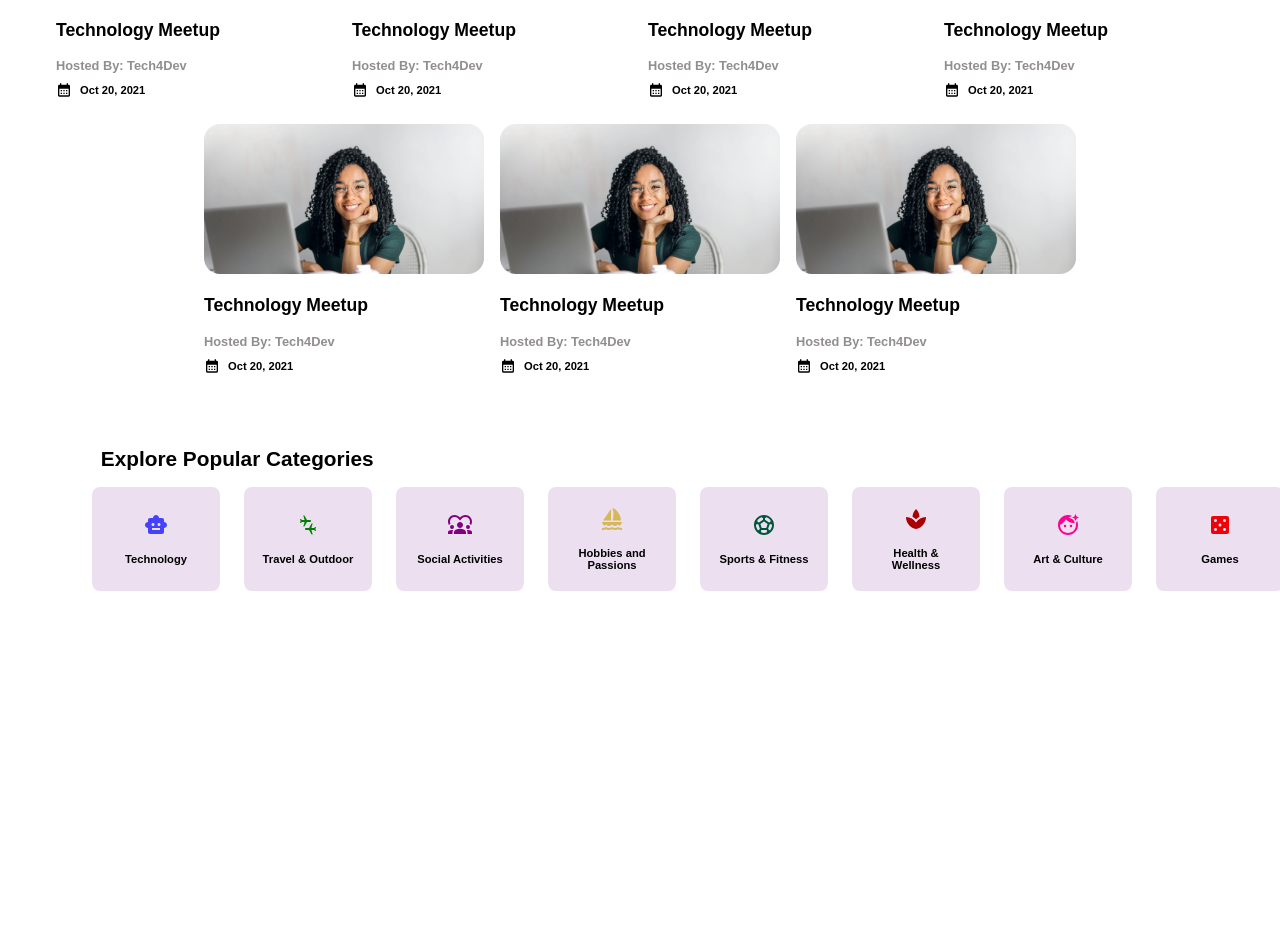
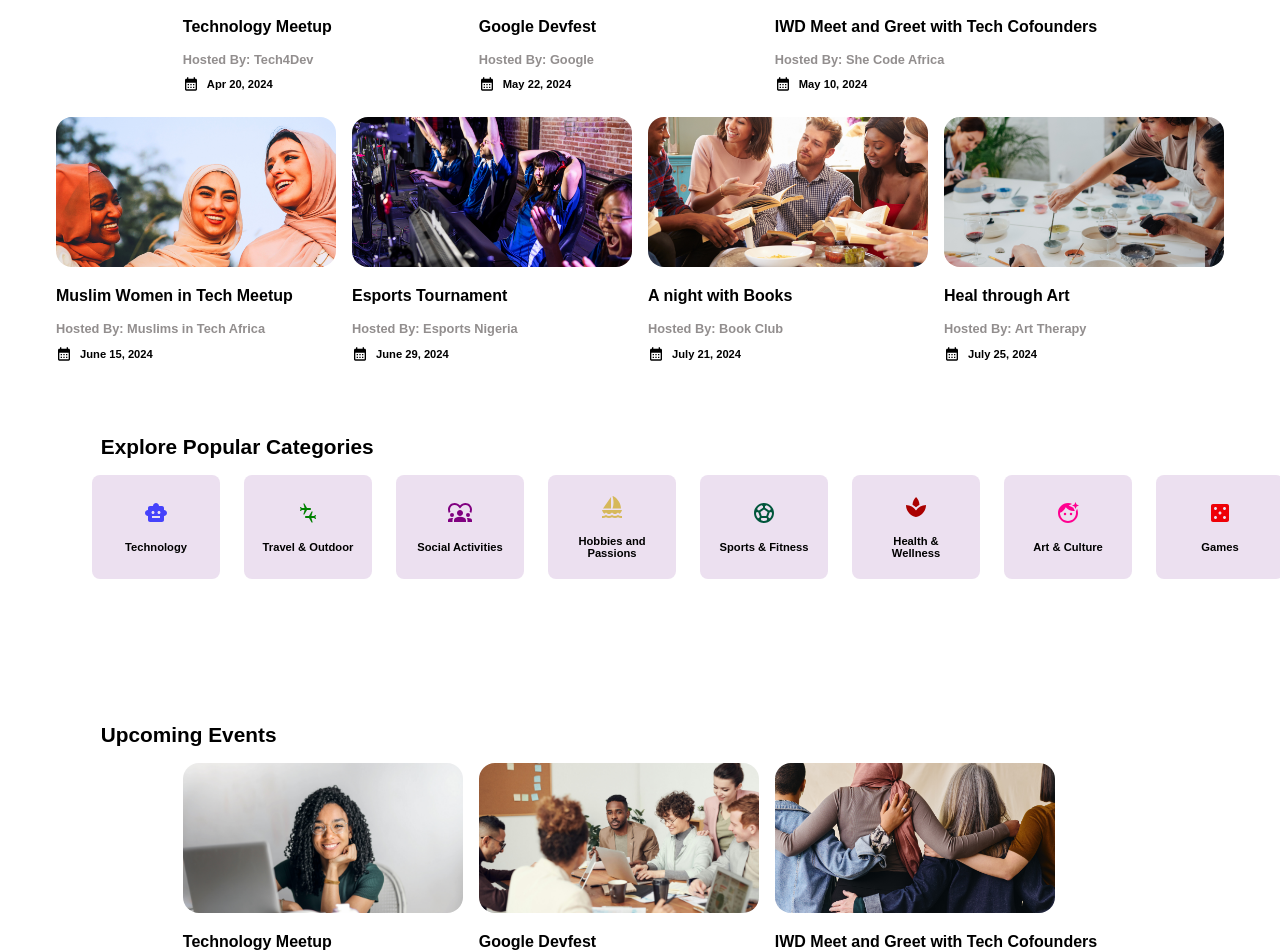
Before and after one commit to ZeeAzeez/convene, a React (Create React App) app: page / in a window 1280 px wide. Shown: the part 328-1280 px from the top of the page. Before the commit the page ends 1015 px from the top, so only its background shows below. Built offline with nearby package versions, Linux system fonts and the light colour scheme.

Commit message:
upcoming events

```diff
--- a/src/App.js
+++ b/src/App.js
@@ -2,6 +2,7 @@ import './App.css';
 import Header from './components/Header';
 import TopCategories from './components/TopCategories';
 import EventCards from './components/EventCards';
+import UpcomingEvents from './components/UpcomingEvents';
 
 function App() {
   return (
@@ -9,6 +10,7 @@ function App() {
       <Header />
       <EventCards />
       <TopCategories />
+      <UpcomingEvents />
     </div>
   );
 }
--- a/src/components/EventCards/card.js
+++ b/src/components/EventCards/card.js
@@ -1,21 +1,20 @@
 import React from 'react';
 import "./styles.css";
-import techenthusiast from "../../assets/images/tech meetup.jpg";
 import CalendarMonthIcon from '@mui/icons-material/CalendarMonth';
 
-function Card(){
+function Card({ title, host, date, imgSrc }){
     return (
         <div>
-            <img src={techenthusiast} className='card-img' />
+            <img src={imgSrc} className='card-img' />
             <div className='card-info'>
-                <h3 className='card-title' style={{margin:"0.3"}}>Technology Meetup</h3>
+                <h3 className='card-title' style={{margin:"0.3"}}>{title}</h3>
                 </div>
                 <div className='host'>
-                    <p style={{margin:"0"}}>Hosted By: Tech4Dev</p>
+                    <p style={{margin:"0"}}>Hosted By: {host}</p>
                 </div>
                 <div className='card-dates'>
                     <CalendarMonthIcon className='calendar-icon' sx={{fontSize:"1rem"}}/>
-                    <p>Oct 20, 2021</p>
+                    <p>{date}</p>
                 </div>
         </div>
 
--- a/src/components/EventCards/index.js
+++ b/src/components/EventCards/index.js
@@ -1,6 +1,13 @@
 import React from 'react';
 import "./styles.css";
 import Card from './card';
+import techmeetup from "../../assets/images/tech meetup.jpg";
+import techenthusiast from "../../assets/images/tech enthusiasts.jpg";
+import IWD from "../../assets/images/IWD.png";
+import Muslimwomenmeetup from "../../assets/images/muslim women meetup.png";
+import Esports from "../../assets/images/esports.png";
+import bookclub from "../../assets/images/book club.png";
+import Arts from "../../assets/images/arts.png";
 
 function EventCards(){
     return (
@@ -10,13 +17,48 @@ function EventCards(){
             <a href='#' className='view-all'>View All Events</a>
             </div>
             <div className='event-cards-flex'>
-                <Card />
-                <Card />
-                <Card />
-                <Card />
-                <Card />
-                <Card />
-                <Card />
+                <Card
+                title= "Technology Meetup"
+                host= "Tech4Dev"
+                date= "Apr 20, 2024"
+                imgSrc={techmeetup}
+                />
+                <Card
+                title= "Google Devfest"
+                host= "Google"
+                date= "May 22, 2024"
+                imgSrc={techenthusiast}
+                />
+                <Card
+                title= "IWD Meet and Greet with Tech Cofounders"
+                host= "She Code Africa"
+                date= "May 10, 2024"
+                imgSrc={IWD}
+                 />
+                <Card
+                 title= "Muslim Women in Tech Meetup"
+                 host= "Muslims in Tech Africa"
+                 date= "June 15, 2024"
+                 imgSrc={Muslimwomenmeetup}
+                />
+                <Card
+                 title= "Esports Tournament"
+                 host= "Esports Nigeria"
+                 date= "June 29, 2024"
+                 imgSrc={Esports}
+                />
+                <Card
+                title= "A night with Books"
+                host= "Book Club"
+                date= "July 21, 2024"
+                imgSrc={bookclub}
+                />
+                <Card
+                title= "Heal through Art"
+                host= "Art Therapy"
+                date= "July 25, 2024"
+                imgSrc={Arts}
+                />
             </div>
         </div>
     )
--- a/src/components/EventCards/styles.css
+++ b/src/components/EventCards/styles.css
@@ -46,8 +46,10 @@
     align-items: flex-start;
 }
 .card-info h3{
-    font-size: 1.1rem;
+    font-size: 1rem;
     font-weight: 600;
+    word-wrap: break-word;
+    /* width: 200px; */
 }
 .host{
     display: flex;
--- a/src/components/UpcomingEvents/eventcards.js
+++ b/src/components/UpcomingEvents/eventcards.js
@@ -0,0 +1,24 @@
+import React from 'react';
+import "./styles.css";
+import CalendarMonthIcon from '@mui/icons-material/CalendarMonth';
+
+function UpcomingEventCard({ title, host, date, imgSrc }){
+    return (
+        <div>
+            <img src={imgSrc} className='card-img' />
+            <div className='card-info'>
+                <h3 className='card-title' style={{margin:"0.3"}}>{title}</h3>
+                </div>
+                <div className='host'>
+                    <p style={{margin:"0"}}>Hosted By: {host}</p>
+                </div>
+                <div className='card-dates'>
+                    <CalendarMonthIcon className='calendar-icon' sx={{fontSize:"1rem"}}/>
+                    <p>{date}</p>
+                </div>
+        </div>
+
+    )
+}
+
+export default UpcomingEventCard;
--- a/src/components/UpcomingEvents/index.js
+++ b/src/components/UpcomingEvents/index.js
@@ -1,13 +1,46 @@
 import React from 'react';
 import "./styles.css";
+import UpcomingEventCard from "./eventcards";
+import techmeetup from "../../assets/images/tech meetup.jpg";
+import techenthusiast from "../../assets/images/tech enthusiasts.jpg";
+import IWD from "../../assets/images/IWD.png";
+import Muslimwomenmeetup from "../../assets/images/muslim women meetup.png";
 
 
 function UpcomingEvents(){
-return(
-    <div className='events-container'>
-
-    </div>
-)
-};
+    return (
+        <div className='event-cards-container'>
+            <div className='events-locations'>
+            <h3 className='events-near-lagos'>Upcoming Events</h3>
+            </div>
+            <div className='event-cards-flex'>
+                <UpcomingEventCard
+                title= "Technology Meetup"
+                host= "Tech4Dev"
+                date= "Apr 20, 2024"
+                imgSrc={techmeetup}
+                />
+                <UpcomingEventCard
+                title= "Google Devfest"
+                host= "Google"
+                date= "May 22, 2024"
+                imgSrc={techenthusiast}
+                />
+                <UpcomingEventCard
+                title= "IWD Meet and Greet with Tech Cofounders"
+                host= "She Code Africa"
+                date= "May 10, 2024"
+                imgSrc={IWD}
+                 />
+                <UpcomingEventCard
+                 title= "Muslim Women in Tech Meetup"
+                 host= "Muslims in Tech Africa"
+                 date= "June 15, 2024"
+                 imgSrc={Muslimwomenmeetup}
+                />
+            </div>
+        </div>
+    )
+}
 
 export default UpcomingEvents;
--- a/src/components/UpcomingEvents/styles.css
+++ b/src/components/UpcomingEvents/styles.css
@@ -0,0 +1,70 @@
+.event-cards-flex{
+    display: flex;
+    justify-content: center;
+    align-items: center;
+    flex-wrap: wrap;
+    padding: 1rem 3rem;
+    gap: 1rem;
+}
+.events-near-lagos{
+    display: flex;
+    justify-content: flex-start;
+    align-items: center;
+    font-size: 1.3rem;
+    margin-left:6.3rem;
+    margin-top: 3rem;
+    margin-bottom: 0;
+}
+.events-locations{
+    display: flex;
+    justify-content: space-between;
+    align-items: center;
+    font-size: 0.8rem;
+}
+.view-all{
+    font-size: 0.8rem;
+    font-weight: 600;
+    color: var(--pink);
+    margin-right:7rem;
+    margin-top: 4rem;
+    margin-bottom: 0;
+    text-decoration: none;
+}
+.view-all:hover{
+    text-decoration: underline;
+    cursor: pointer;
+}
+.card-img{
+    width: 280px;
+    height: 150px;
+    object-fit: cover;
+    border-radius: 1rem;
+}
+.card-info{
+    display: flex;
+    justify-content: space-between;
+    align-items: flex-start;
+}
+.card-info h3{
+    font-size: 1rem;
+    font-weight: 600;
+    word-wrap: break-word;
+    /* width: 200px; */
+}
+.host{
+    display: flex;
+    align-items: center;
+    font-size: 0.8rem;
+    font-weight: 600;
+    color: var(--grey);
+}
+.card-dates{
+    display: flex;
+    align-items: center;
+    gap: 0.5rem;
+    margin: 0;
+}
+.card-dates p{
+    font-size: 0.7rem;
+    font-weight: 600;
+}
```
